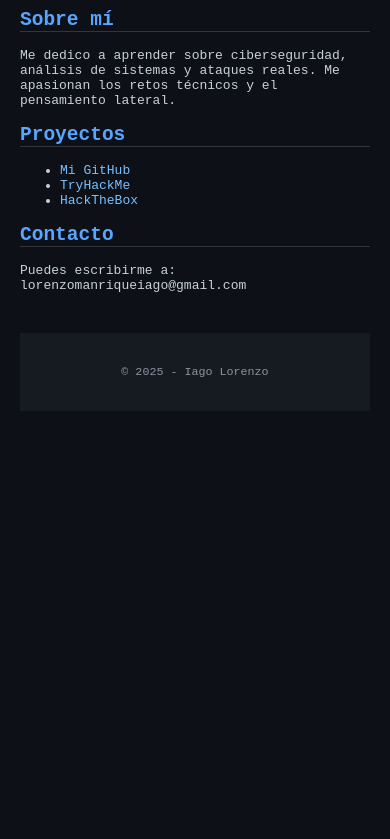
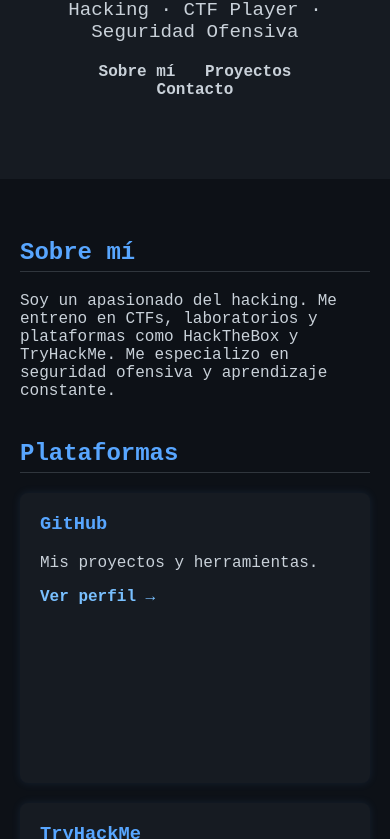
Before and after one commit to IagoLorenzo/IagoLorenzo.github.io, a plain HTML site: page index.html in a window 390 px wide. Shown: the part 191-1030 px from the top of the page. Before the commit the page ends 844 px from the top, so only its background shows below. Drawn offline with Linux system fonts and the light colour scheme.

Commit message:
Versión profesional y responsive con estilo oscuro

```diff
--- a/index.html
+++ b/index.html
@@ -1,39 +1,61 @@
 <!DOCTYPE html>
 <html lang="es">
 <head>
-  <meta charset="UTF-8">
-  <title>IagoLorenzo| Ciberseguridad</title>
-  <link rel="stylesheet" href="style.css">
+  <meta charset="UTF-8" />
+  <meta name="viewport" content="width=device-width, initial-scale=1.0" />
+  <title>Iago Lorenzo | Ciberseguridad & Hacking</title>
+  <link rel="stylesheet" href="style.css" />
 </head>
 <body>
   <header>
-    <h1>Iago Lorenzo</h1>
-    <p>Hacking ético, CTFs y seguridad ofensiva</p>
+    <div class="container">
+      <h1>Iago Lorenzo</h1>
+      <p>Hacking · CTF Player · Seguridad Ofensiva</p>
+      <nav>
+        <a href="#sobre-mi">Sobre mí</a>
+        <a href="#proyectos">Proyectos</a>
+        <a href="#contacto">Contacto</a>
+      </nav>
+    </div>
   </header>
 
-  <main>
-    <section>
+  <main class="container">
+    <section id="sobre-mi">
       <h2>Sobre mí</h2>
-      <p>Me dedico a aprender sobre ciberseguridad, análisis de sistemas y ataques reales. Me apasionan los retos técnicos y el pensamiento lateral.</p>
+      <p>Soy un apasionado del hacking. Me entreno en CTFs, laboratorios y plataformas como HackTheBox y TryHackMe. Me especializo en seguridad ofensiva y aprendizaje constante.</p>
     </section>
 
-    <section>
-      <h2>Proyectos</h2>
-      <ul>
-        <li><a href="https://github.com/IagoLorenzo">Mi GitHub</a></li>
-        <li><a href="https://tryhackme.com/p/EvilPhoenix">TryHackMe</a></li>
-        <li><a href="https://app.hackthebox.com/users/1470395">HackTheBox</a></li>
-      </ul>
+    <section id="proyectos">
+      <h2>Plataformas</h2>
+      <div class="cards">
+        <div class="card">
+          <h3>GitHub</h3>
+          <p>Mis proyectos y herramientas.</p>
+          <a href="https://github.com/IagoLorenzo" target="_blank">Ver perfil →</a>
+        </div>
+        <div class="card">
+          <h3>TryHackMe</h3>
+          <p>Mis progreso en TryHackMe.</p>
+          <a href="https://tryhackme.com/p/EvilPhoenix" target="_blank">Ver perfil →</a>
+        </div>
+        <div class="card">
+          <h3>Hack The Box</h3>
+          <p>Mis CTF logrados en HackTheBox.</p>
+          <a href="https://app.hackthebox.com/users/1470395" target="_blank">Ver perfil →</a>
+        </div>
+      </div>
     </section>
 
-    <section>
+    <section id="contacto">
       <h2>Contacto</h2>
-      <p>Puedes escribirme a: lorenzomanriqueiago@gmail.com</p>
+      <p>Puedes escribirme a: <strong>lorenzomanriqueiago@gmail.com.com</strong></p>
     </section>
   </main>
 
   <footer>
-    <p>&copy; 2025 - Iago Lorenzo</p>
+    <div class="container">
+      <p>&copy; 2025 - Iago Lorenzo</p>
+    </div>
   </footer>
 </body>
 </html>
--- a/style.css
+++ b/style.css
@@ -1,41 +1,105 @@
+:root {
+  --bg-color: #0d1117;
+  --text-color: #c9d1d9;
+  --accent: #58a6ff;
+  --card-bg: #161b22;
+}
+
 body {
-  background-color: #0d1117;
-  color: #c9d1d9;
-  font-family: monospace;
   margin: 0;
-  padding: 0 20px;
+  font-family: 'Courier New', monospace;
+  background-color: var(--bg-color);
+  color: var(--text-color);
+}
+
+.container {
+  max-width: 900px;
+  margin: 0 auto;
+  padding: 20px;
 }
 
 header {
-  background-color: #161b22;
-  padding: 40px 20px;
+  background: var(--card-bg);
   text-align: center;
+  padding: 60px 20px;
 }
 
-h1 {
-  color: #58a6ff;
-  margin-bottom: 10px;
+header h1 {
+  margin: 0;
+  font-size: 2.8em;
+  color: var(--accent);
+}
+
+header p {
+  font-size: 1.2em;
+  margin-top: 10px;
+}
+
+nav {
+  margin-top: 20px;
+}
+
+nav a {
+  margin: 0 10px;
+  color: var(--text-color);
+  text-decoration: none;
+  font-weight: bold;
+}
+
+nav a:hover {
+  color: var(--accent);
+}
+
+section {
+  margin: 40px 0;
 }
 
 h2 {
-  color: #58a6ff;
+  color: var(--accent);
   border-bottom: 1px solid #30363d;
+  padding-bottom: 5px;
 }
 
-a {
+.cards {
+  display: flex;
+  flex-wrap: wrap;
+  gap: 20px;
+  margin-top: 20px;
+}
+
+.card {
+  background: var(--card-bg);
+  padding: 20px;
+  flex: 1 1 250px;
+  border-radius: 8px;
+  box-shadow: 0 0 10px rgba(88, 166, 255, 0.1);
+}
+
+.card h3 {
+  margin-top: 0;
+  color: var(--accent);
+}
+
+.card a {
   color: #79c0ff;
   text-decoration: none;
+  font-weight: bold;
 }
 
-a:hover {
+.card a:hover {
   text-decoration: underline;
 }
 
 footer {
+  background: var(--card-bg);
   text-align: center;
   padding: 20px;
-  background-color: #161b22;
   font-size: 0.9em;
   color: #8b949e;
-  margin-top: 40px;
 }
+
+@media (max-width: 600px) {
+  .cards {
+    flex-direction: column;
+  }
+}
```
